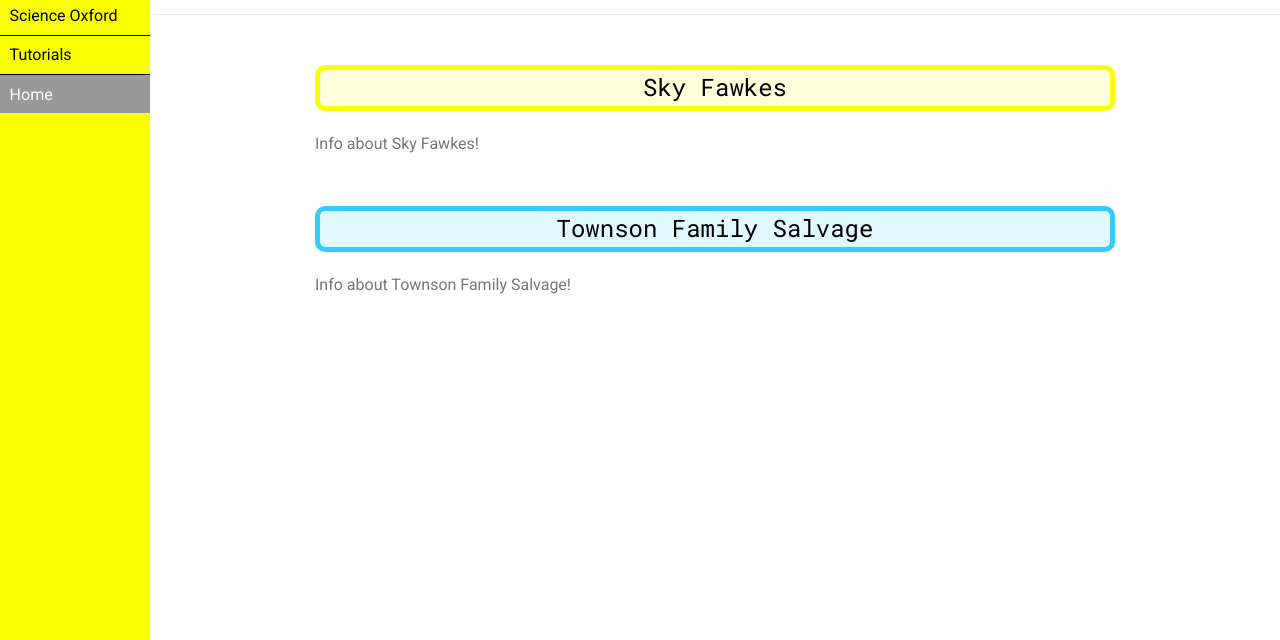
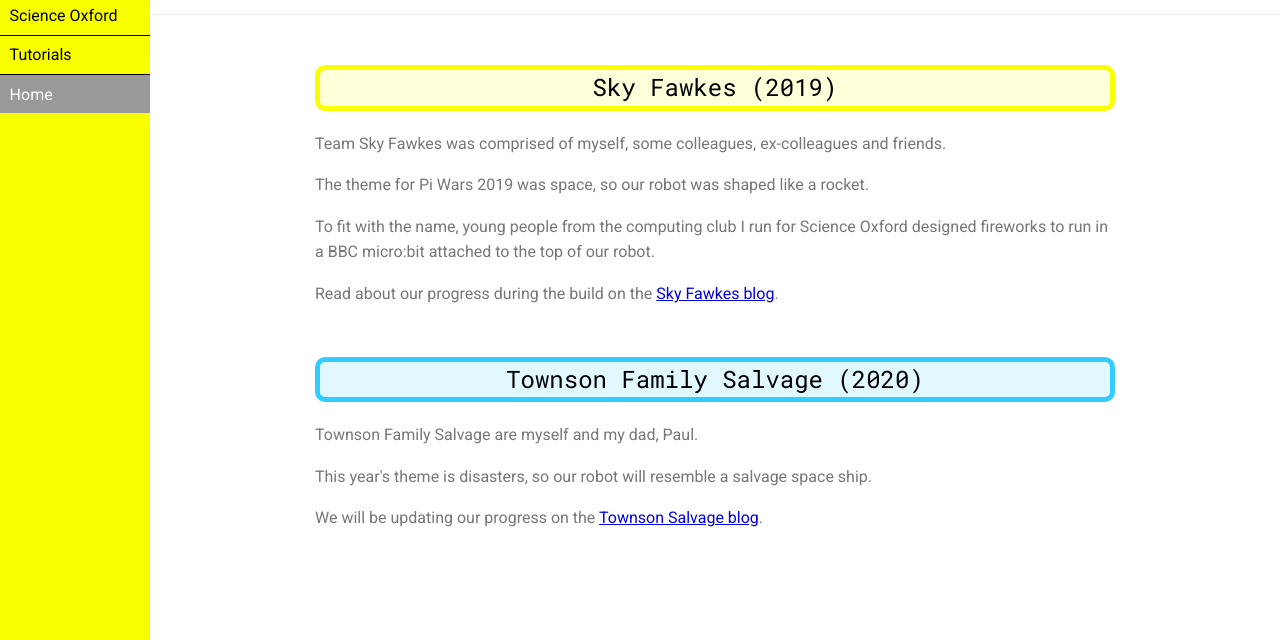
Before and after one commit to Isioviel/isioviel.github.io, a plain HTML site: page robots-pi-wars.html in a window 1280 px wide. Shown: the part 160-800 px from the top of the page. Drawn offline with Linux system fonts and the light colour scheme.

Commit message:
Update robots-pi-wars.html

```diff
--- a/robots-pi-wars.html
+++ b/robots-pi-wars.html
@@ -47,17 +47,21 @@
         </div>
 
         <div class="content">
-            <h2 class="content-subhead bg-yellow">Sky Fawkes</h2>
-            <p>
-              Info about Sky Fawkes!
-            </p>
+            <h2 class="content-subhead bg-yellow">Sky Fawkes (2019)</h2>
+            <p>Team Sky Fawkes was comprised of myself, some colleagues, ex-colleagues and friends.</p>
+            <p>The theme for Pi Wars 2019 was space, so our robot was shaped like a rocket.</p>
+            <p>To fit with the name, young people from the computing club I run for Science Oxford designed
+              fireworks to run in a BBC micro:bit attached to the top of our robot.</p>
+            <p>Read about our progress during the build on the
+              <a href="https://skyfawkes.home.blog/" target="_blank">Sky Fawkes blog</a>.</p>
         </div>
 
         <div class="content">
-          <h2 class="content-subhead bg-blue">Townson Family Salvage</h2>
-          <p>
-            Info about Townson Family Salvage!
-          </p>
+          <h2 class="content-subhead bg-blue">Townson Family Salvage (2020)</h2>
+          <p>Townson Family Salvage are myself and my dad, Paul.</p>
+          <p>This year's theme is disasters, so our robot will resemble a salvage space ship.</p>
+          <p>We will be updating our progress on the
+             <a href="https://townsonsalvage.wordpress.com/" target="_blank">Townson Salvage blog</a>.</p>
     </div>
 </div>
 
```
